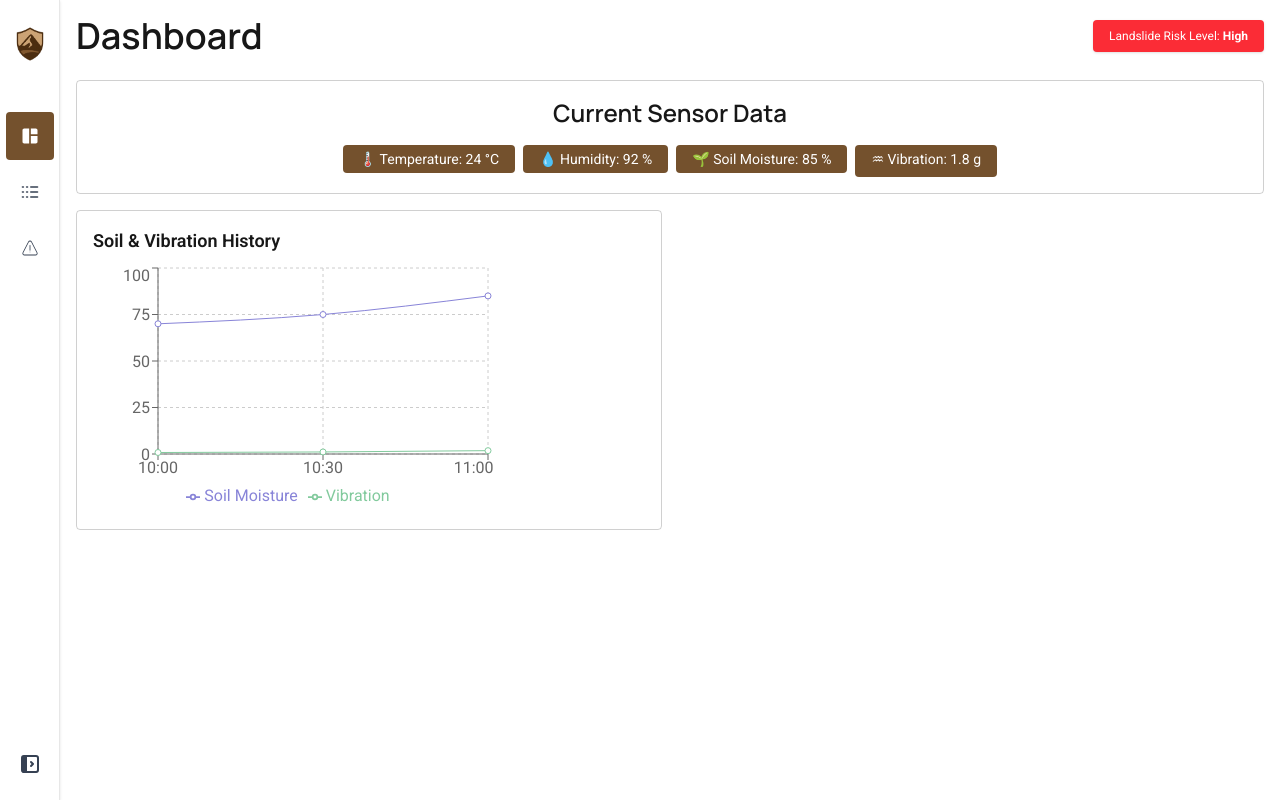
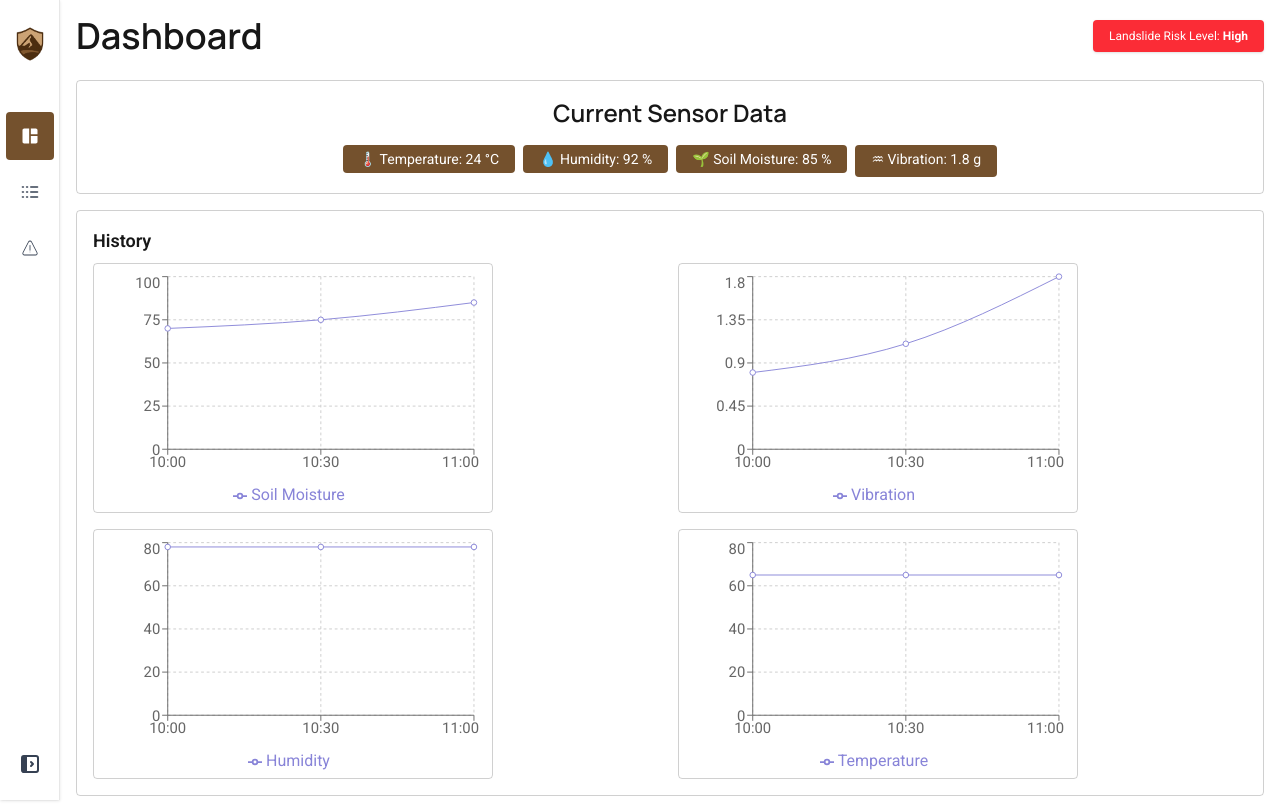
Before and after one commit to Mabsrencode/landslide-monitoring-system, a Next.js app: page /dashboard in a window 1280 px wide. Built offline with nearby package versions, Linux system fonts and the light colour scheme.

Commit message:
FEAT: Data sensor graph.

```diff
--- a/app/(root)/auth/verify-email/page.tsx
+++ b/app/(root)/auth/verify-email/page.tsx
@@ -1,9 +1,10 @@
 import React, { Suspense } from "react";
 import Content from "@/components/page-components/root/auth/verify-email/Content";
+import MainLoader from "@/components/reusable/MainLoader/MainLoader";
 
 const Page = () => {
   return (
-    <Suspense fallback={<div>Loading...</div>}>
+    <Suspense fallback={<MainLoader />}>
       <Content />
     </Suspense>
   );
--- a/components/page-components/root/dashboard/index/Content.tsx
+++ b/components/page-components/root/dashboard/index/Content.tsx
@@ -13,9 +13,27 @@ import {
 import { evaluateLandslideRisk } from "@/utils/monitoring/riskEvaluator";
 
 const sensorHistory = [
-  { time: "10:00", vibration: 0.8, soilMoisture: 70 },
-  { time: "10:30", vibration: 1.1, soilMoisture: 75 },
-  { time: "11:00", vibration: 1.8, soilMoisture: 85 },
+  {
+    time: "10:00",
+    vibration: 0.8,
+    soilMoisture: 70,
+    temperature: 65,
+    humidity: 78,
+  },
+  {
+    time: "10:30",
+    vibration: 1.1,
+    soilMoisture: 75,
+    temperature: 65,
+    humidity: 78,
+  },
+  {
+    time: "11:00",
+    vibration: 1.8,
+    soilMoisture: 85,
+    temperature: 65,
+    humidity: 78,
+  },
 ];
 const dummySensorData = {
   vibration: 1.8,
@@ -61,13 +79,15 @@ const Content = () => {
           </li>
         </ul>
       </div>
-      <div className="mt-4 space-y-6">
-        <div className="grid md:grid-cols-2 gap-4">
-          <div className="p-4 border border-black/20 rounded">
-            <h3 className="font-semibold text-lg mb-2">
-              Soil & Vibration History
-            </h3>
-            <LineChart width={400} height={250} data={sensorHistory}>
+      <div className="mt-4 space-y-6 p-4 border border-black/20 rounded">
+        <h3 className="font-semibold text-lg mb-2">History</h3>
+        <div className="grid grid-cols-2 w-full gap-4">
+          <LineChart
+            width={400}
+            height={250}
+            data={sensorHistory}
+            className="border border-black/20 w-full p-2 rounded"
+          >
             <CartesianGrid strokeDasharray="3 3" />
             <XAxis dataKey="time" />
             <YAxis />
@@ -79,14 +99,61 @@ const Content = () => {
               stroke="#8884d8"
               name="Soil Moisture"
             />
+          </LineChart>
+          <LineChart
+            width={400}
+            height={250}
+            data={sensorHistory}
+            className="border border-black/20 w-full p-2 rounded"
+          >
+            <CartesianGrid strokeDasharray="3 3" />
+            <XAxis dataKey="time" />
+            <YAxis />
+            <Tooltip />
+            <Legend />
             <Line
               type="monotone"
               dataKey="vibration"
-                stroke="#82ca9d"
+              stroke="#8884d8"
               name="Vibration"
             />
           </LineChart>
-          </div>
+          <LineChart
+            width={400}
+            height={250}
+            data={sensorHistory}
+            className="border border-black/20 w-full p-2 rounded"
+          >
+            <CartesianGrid strokeDasharray="3 3" />
+            <XAxis dataKey="time" />
+            <YAxis />
+            <Tooltip />
+            <Legend />
+            <Line
+              type="monotone"
+              dataKey="humidity"
+              stroke="#8884d8"
+              name="Humidity"
+            />
+          </LineChart>
+          <LineChart
+            width={400}
+            height={250}
+            data={sensorHistory}
+            className="border border-black/20 w-full p-2 rounded"
+          >
+            <CartesianGrid strokeDasharray="3 3" />
+            <XAxis dataKey="time" />
+            <YAxis />
+            <Tooltip />
+            <Legend />
+            <Line
+              type="monotone"
+              dataKey="temperature"
+              stroke="#8884d8"
+              name="Temperature"
+            />
+          </LineChart>
         </div>
       </div>
     </section>
```
Lines whose indentation alone changed are shown as unchanged.
